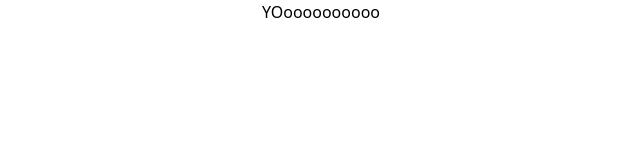
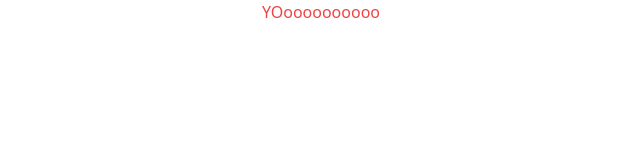
Before and after one commit to guandradeamm/meat-club, a React (Create React App) app: page / in a window 1280 px wide. Shown: the top 160 px of the page, without its empty margins (319-959 px from the left). Built offline with nearby package versions, Linux system fonts and the light colour scheme.

Commit message:
feat: add file structure

```diff
--- a/src/App.js
+++ b/src/App.js
@@ -3,7 +3,7 @@ import "./App.css";
 function App() {
   return (
     <div className="App">
-      <h1 className>YOoooooooooo</h1>
+      <h1 className="text-red-500">YOoooooooooo</h1>
     </div>
   );
 }
--- a/src/index.js
+++ b/src/index.js
@@ -1,17 +1,11 @@
-import React from 'react';
-import ReactDOM from 'react-dom';
-import './index.css';
-import App from './App';
-import reportWebVitals from './reportWebVitals';
+import React from "react";
+import ReactDOM from "react-dom";
+import "./index.css";
+import App from "./App";
 
 ReactDOM.render(
   <React.StrictMode>
     <App />
   </React.StrictMode>,
-  document.getElementById('root')
+  document.getElementById("root")
 );
-
-// If you want to start measuring performance in your app, pass a function
-// to log results (for example: reportWebVitals(console.log))
-// or send to an analytics endpoint. Learn more: https://bit.ly/CRA-vitals
-reportWebVitals();
```
Also changed, not shown: src/components/Content.js (added), src/components/Dropdown.js (added), src/components/Footer.js (added), src/components/Hero.js (added), src/components/Navbar.js (added).
